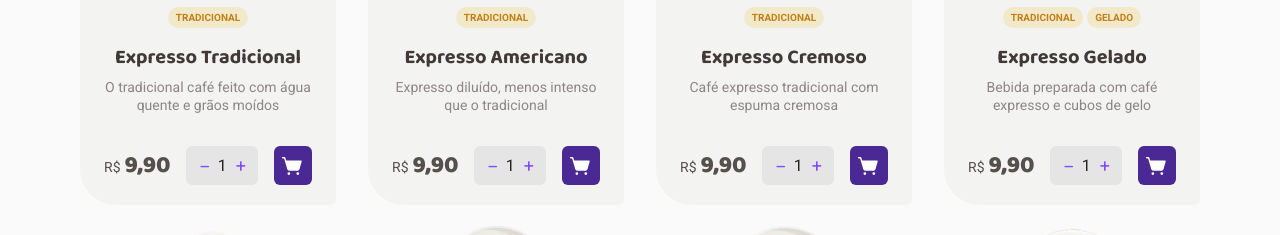
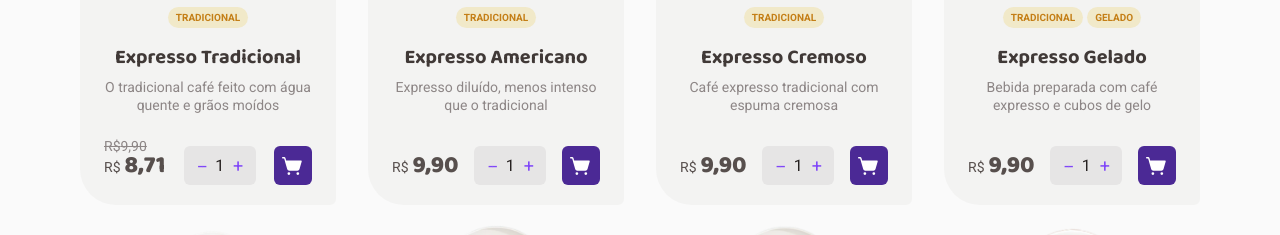
Before and after one commit to ThiagoLG/coffee-delivery, a React (Vite) app: page / in a window 1280 px wide. Shown: the part 900-1135 px from the top of the page. Built offline with nearby package versions, Linux system fonts and the light colour scheme.

Commit message:
Included discount to product + created function to render prices before and after

```diff
--- a/public/data/products.json
+++ b/public/data/products.json
@@ -8,7 +8,8 @@
       "price": 990,
       "imageUrl": "/drinks/drink_expresso.svg",
       "availableAmount": 50,
-      "additionalInfos": ["Informação 1", "Informação 2", "Informação 3"]
+      "additionalInfos": ["Informação 1", "Informação 2", "Informação 3"],
+      "discountPercent": 12
     },
     {
       "id": 2,
--- a/src/models/IProduct.ts
+++ b/src/models/IProduct.ts
@@ -7,4 +7,5 @@ export interface IProduct {
   imageUrl: string
   availableAmount: number
   additionalInfos: string[]
+  discountPercent: number
 }
--- a/src/pages/Home/Product/index.tsx
+++ b/src/pages/Home/Product/index.tsx
@@ -39,6 +39,13 @@ export function Product(product: IProduct) {
     if (amountToBuy > 1) setAmountToBuy((value) => value - 1)
   }
 
+  function calculateDiscountedPrice(price: number) {
+    if (!product.discountPercent) return formatCurrency(product.price)
+
+    const discountInCash = (product.discountPercent / 100) * product.price
+    return formatCurrency(product.price - discountInCash)
+  }
+
   function handleAddToCart() {
     const cartItem: ICartItem = {
       product,
@@ -75,9 +82,18 @@ export function Product(product: IProduct) {
         <span className="description">{product.description}</span>
 
         <ProductBuyContainer className="productBuyContainer">
+          {product.discountPercent ? (
+            <section className="discountValue">
+              R${formatCurrency(product.price)}
+            </section>
+          ) : (
+            <></>
+          )}
           <section className="priceContainer">
             <span className="pricePrefix">R$</span>
-            <span className="priceValue">{formatCurrency(product.price)}</span>
+            <span className="priceValue">
+              {calculateDiscountedPrice(product.price)}
+            </span>
           </section>
           <section className="buyContainer">
             <button onClick={decreaseAmount}>--</button>
--- a/src/pages/Home/Product/styles.ts
+++ b/src/pages/Home/Product/styles.ts
@@ -129,6 +129,15 @@ export const ProductBuyContainer = styled.section`
   justify-content: space-between;
   margin-top: 2rem;
   padding: 0 0.25rem;
+  position: relative;
+
+  .discountValue {
+    position: absolute;
+    top: -0.5rem;
+    color: ${(props) => props.theme['gray-500']};
+    text-decoration: line-through;
+    font-size: 0.875rem;
+  }
 
   .priceContainer {
     display: flex;
```
